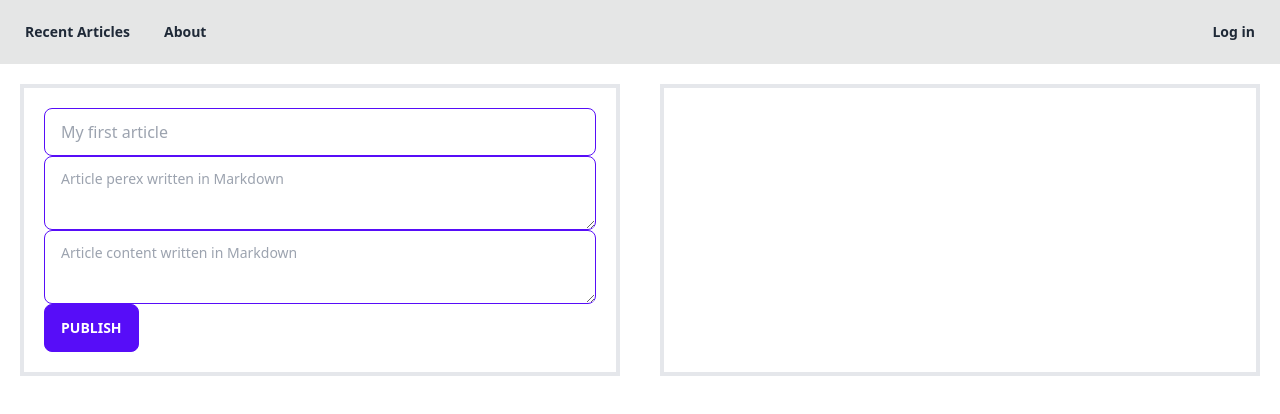
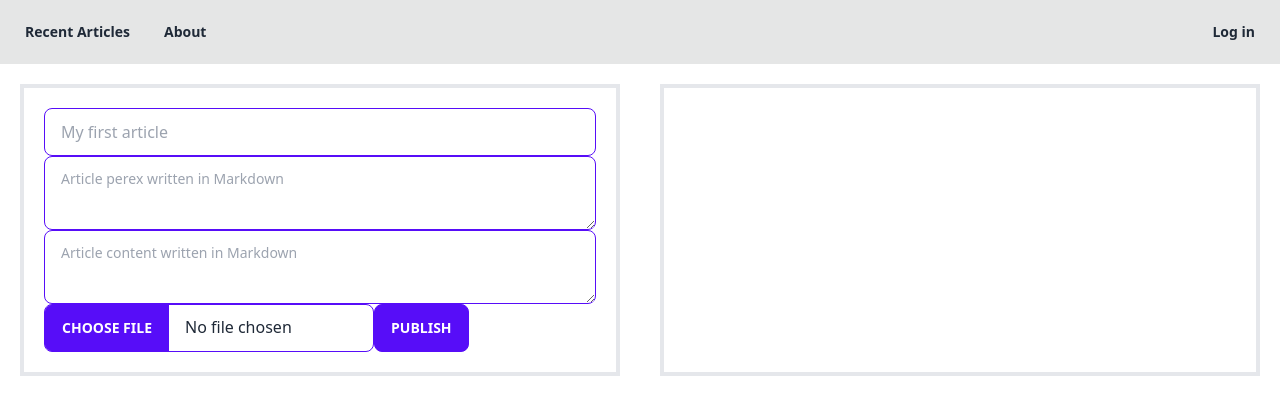
Before and after one commit to CrispJam/cat-blog, a Next.js app: page /articles/create in a window 1280 px wide. Shown: the top 414 px of the page. Built offline with nearby package versions, Linux system fonts and the light colour scheme.

Commit message:
Implement inmage upload api

```diff
--- a/lib/api.ts
+++ b/lib/api.ts
@@ -29,6 +29,13 @@ export const getImageURL = async (imageId: string): Promise<string> => {
   return URL.createObjectURL(imageBlob);
 }
 
+export const uploadImage = async (image: File, access_token: string) => {
+  const payload = new FormData();
+  payload.append('image', image);
+  const response = await axiosInstance.post('/images', payload, {headers: {'Content-Type': 'multipart/form-data', 'X-API-KEY': '950a7a91-9435-4179-b89f-3944c2f128f8', 'Authorization': access_token}})
+  return response.data;
+}
+
 export async function getArticleDetail(articleId: string): Promise<ArticleDetail> {
   const response = await axiosInstance.get(`/articles/${articleId}`);
   const imageURL = await getImageURL(response.data.imageId)
@@ -37,6 +44,6 @@ export async function getArticleDetail(articleId: string): Promise<ArticleDetail
 
 export async function login(credentials: Credentials) {
   const payload = JSON.stringify(credentials);
-  const response = await axiosInstance.post('/login', payload,{headers: { 'Content-Type': 'application/json', 'X-API-KEY': '950a7a91-9435-4179-b89f-3944c2f128f8' }});
+  const response = await axiosInstance.post('/login', payload, {headers: { 'Content-Type': 'application/json', 'X-API-KEY': '950a7a91-9435-4179-b89f-3944c2f128f8' }});
   return response.data;
 }
--- a/pages/articles/create.tsx
+++ b/pages/articles/create.tsx
@@ -1,19 +1,36 @@
-import { useState } from "react"
+import { ChangeEvent, useContext, useRef, useState } from "react"
 import ReactMarkdown from 'react-markdown';
+import { TokenContext } from "../../components/Layout";
+import { uploadImage } from "../../lib/api";
 
 export default function Create() {
   const [title, setTitle] = useState('');
   const [perex, setPerex] = useState('');
   const [content, setContent] = useState('');
+  const { token } = useContext(TokenContext);
+
+  const imageInputRef = useRef(null);
 
   const publish = async () => {
+    try {
+      if (imageInputRef.current && imageInputRef.current.files[0]) {
+        console.log("publishing...");
+        console.log(imageInputRef.current.files[0]);
+        const data = uploadImage(imageInputRef.current.files[0], token);
 
+
+        console.log(data);
+      }
+    } catch (error) {
+
+    }
   }
 
   return (
     <div className="flex flex-wrap">
       <div className="flex-1 border-4 m-5 p-5">
         <input
+          type="text"
           onChange={e => setTitle(e.target.value)}
           value={title}
           placeholder="My first article"
@@ -31,6 +48,12 @@ export default function Create() {
           placeholder="Article content written in Markdown"
           className="textarea textarea-primary block min-w-full"
         />
+        <input
+          type="file"
+          accept="image/*"
+          ref={imageInputRef}
+          className="file-input file-input-primary"
+        />
         <button
           className="btn btn-primary"
           onClick={() => publish()}
```
